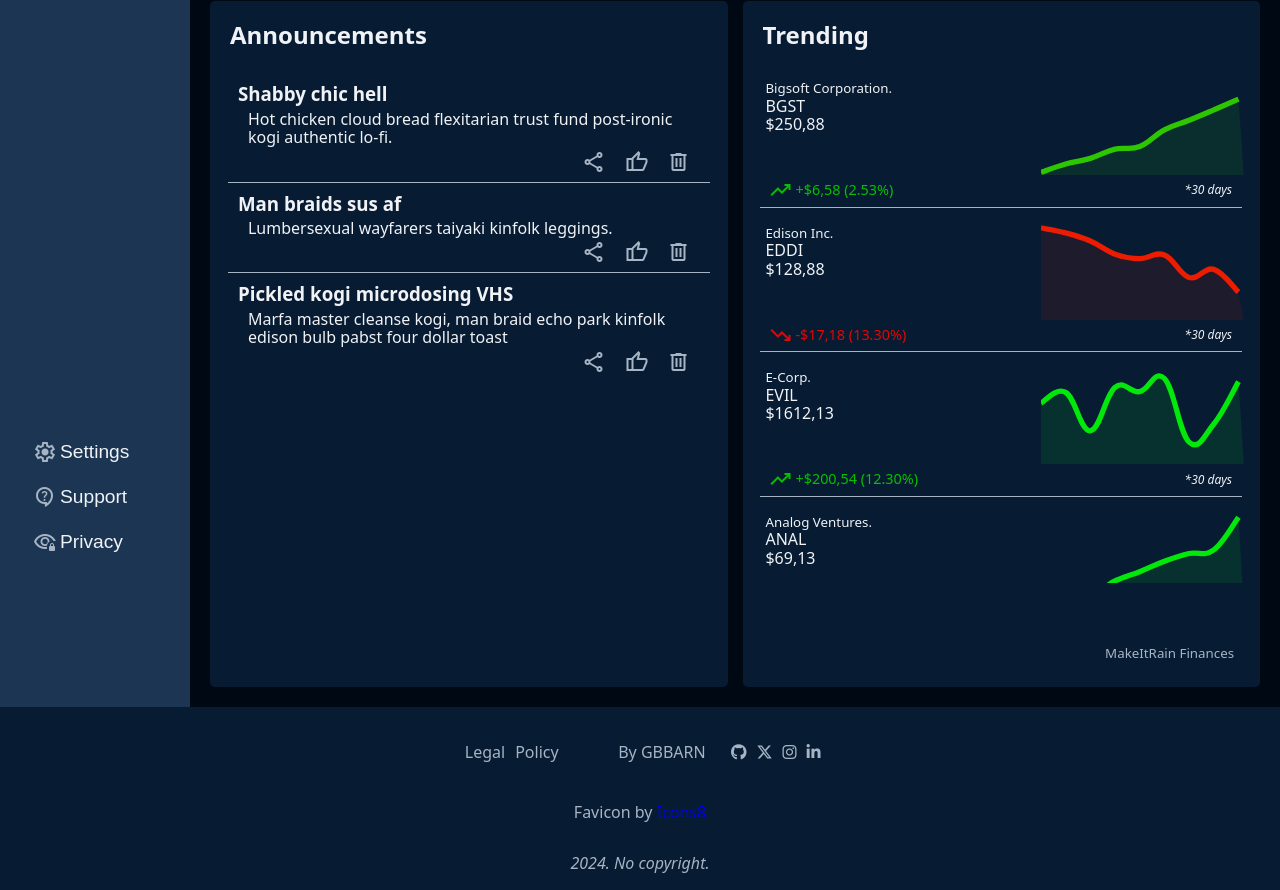
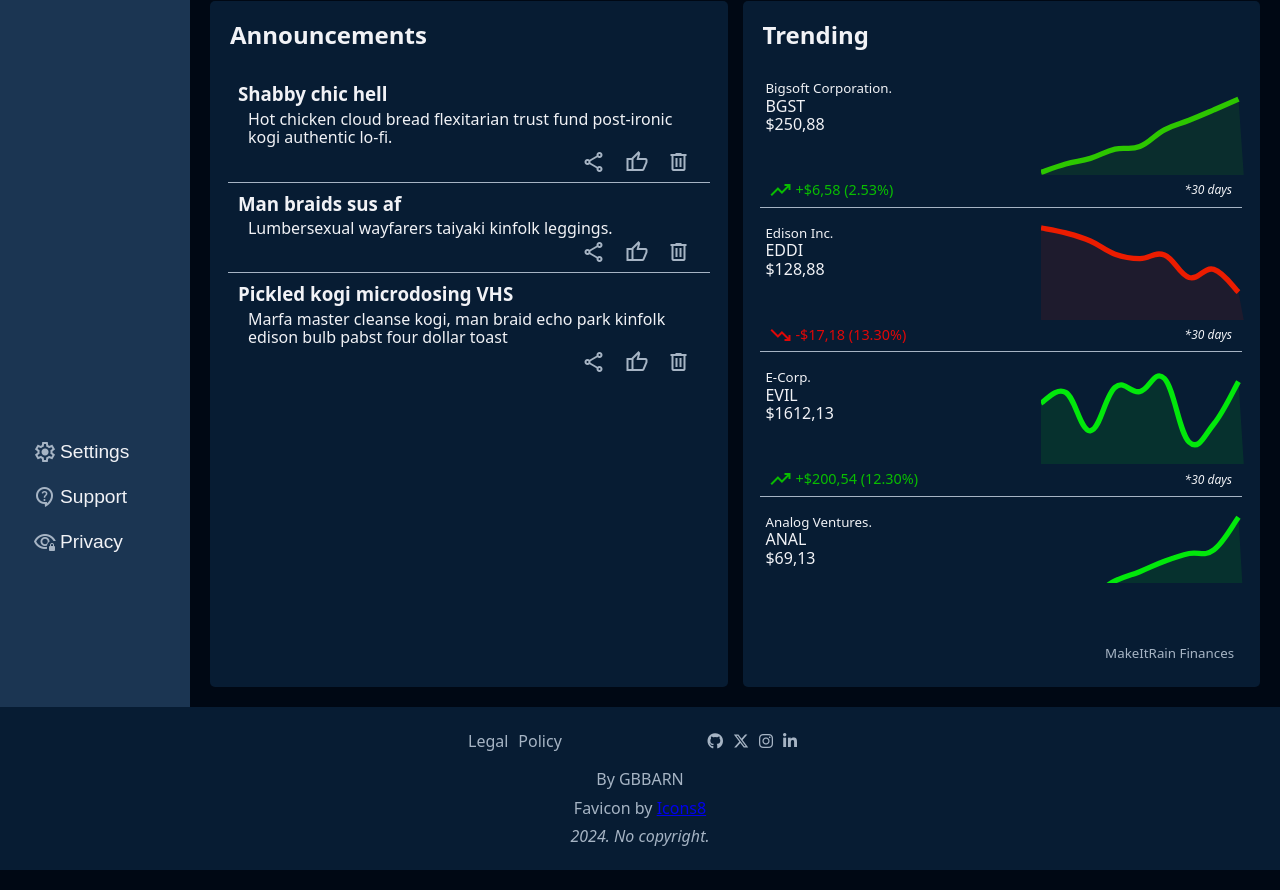
Before and after one commit to glovek08/admin-dashboard, a plain HTML site: page index.html in a window 1280 px wide. Shown: the part 795-1685 px from the top of the page. Drawn offline with nearby package versions, Linux system fonts and the light colour scheme.

Commit message:
[fix] footer layout, active color variable for light theme

```diff
--- a/css/styles.css
+++ b/css/styles.css
@@ -16,7 +16,7 @@
     --blue-2: #edf4fb;
     --blue-3: #e3f3ff;
     --gray-1: #353c48;
-    --active: rgb(188, 189, 193);
+    --active: rgb(208, 212, 228);
     --accent: #e00c0c;
     --font-1: #282a32;
     --green-1: rgb(3, 99, 19);
@@ -224,6 +224,7 @@ main {
     justify-content: flex-start;
     flex-direction: column;
     padding-left: 10%;
+    padding-right: 5%;
     overflow: hidden;
     grid-area: sidebar;
 }
@@ -323,7 +324,7 @@ section h2 {
 #projects-wrapper {
     padding: 10px;
     display: grid;
-    grid-template-columns: repeat(auto-fit, 350px);
+    grid-template-columns: repeat(auto-fit, minmax(100px, 350px));
     grid-template-rows: 280px;
     grid-auto-rows: 280px;
     gap: 20px;
@@ -527,26 +528,34 @@ footer {
     align-items: center;
     justify-content: center;
     flex-direction: column;
-    padding: 10px 0 2px 0;
+    padding: 10px 0 20px 0;
     color: var(--gray-1);
 }
 .footer-menu {
     display: flex;
     align-items: center;
-    justify-content: center;
+    justify-content: space-between;
+    width: 30%;
+    flex-wrap: wrap;
     gap: 10%;
+    padding: 5px;
 }
 #footer-ul {
     list-style: none;
     padding: 0;
     display: flex;
+    margin: 0;
+}
+.footer-item {
+    padding: 5px 10px;
+}
+footer p {
+    margin: 5px;
 }
 #footer-ul li {
     margin: 5px;
 }
-.footer-item {
-    padding: 5px 10px;
-}
+
 .footer-social {
     display: flex;
     align-items: center;
@@ -572,9 +581,11 @@ footer {
     border: none;
     outline: none;
     color: var(--gray-1);
+    transition: transform .2s ease-in-out;
 }
 .fa-brands:hover {
     color: var(--accent);
+    transform: scale(1.2);
 }
 
 @media screen and (max-width: 1300px) {
--- a/index.html
+++ b/index.html
@@ -400,7 +400,6 @@
                 </ul>
             </div>
             <div class="footer-item" id="footer-social-container">
-                <p>By GBBARN</p>
                 <div class="footer-social">
                     <a href="#github" class="footer-anchor" target="_blank" aria-label="Github">
                         <i class="fa-brands fa-github"></i>
@@ -417,6 +416,7 @@
                 </div>
             </div>
         </div>
+        <p>By GBBARN</p>
         <p>Favicon by <a target="_blank" href="https://icons8.com">Icons8</a></p>
         <p><i>2024. No copyright.</i></p>
     </footer>
```
